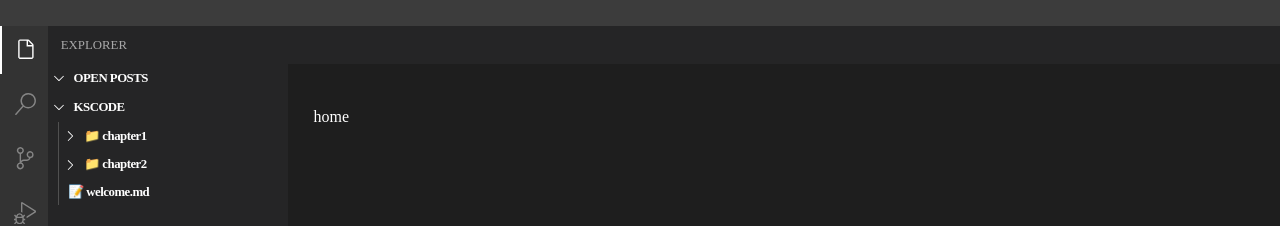
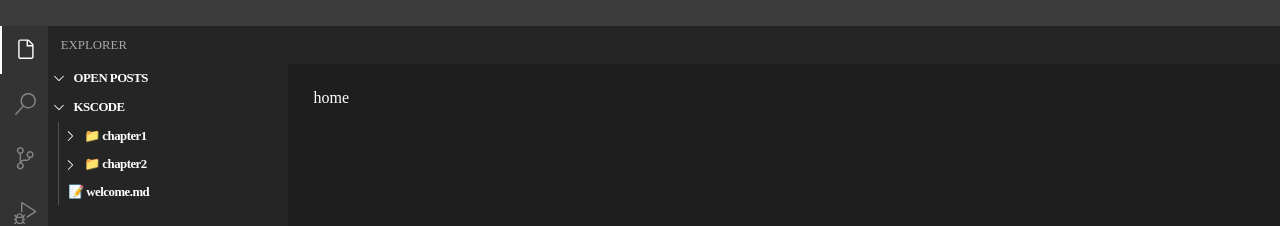
Before and after one commit to syoung125/kscode, a Next.js app: page / in a window 1280 px wide. Shown: the top 226 px of the page. Built offline with nearby package versions, Linux system fonts and the light colour scheme; a web font is replaced by a local one.

Commit message:
chore: :lipstick: update article vertical padding

```diff
--- a/src/components/common/layouts/MainLayout/MainLayout.style.ts
+++ b/src/components/common/layouts/MainLayout/MainLayout.style.ts
@@ -33,7 +33,7 @@ const Main = styled.main`
 `;
 
 const Article = styled.article`
-  padding: 1.6rem;
+  padding: 0.4rem 1.6rem;
 `;
 
 const Footer = styled.footer`
```
